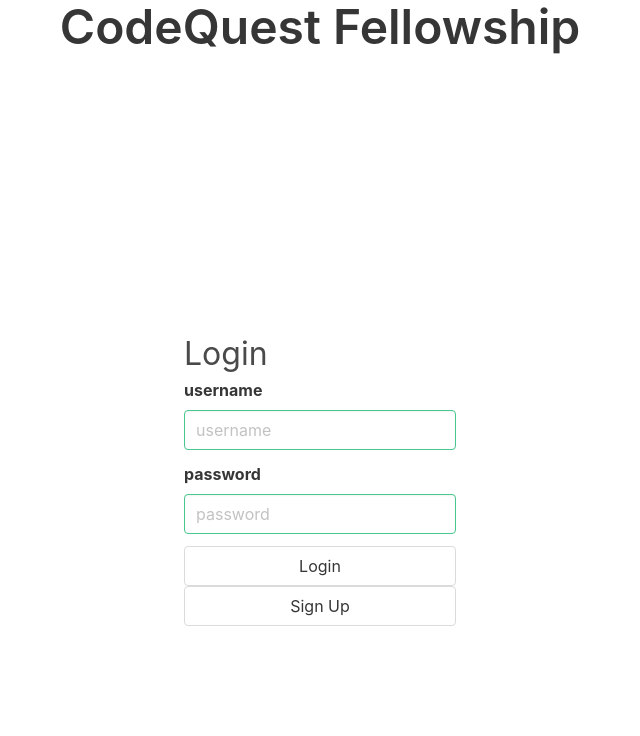
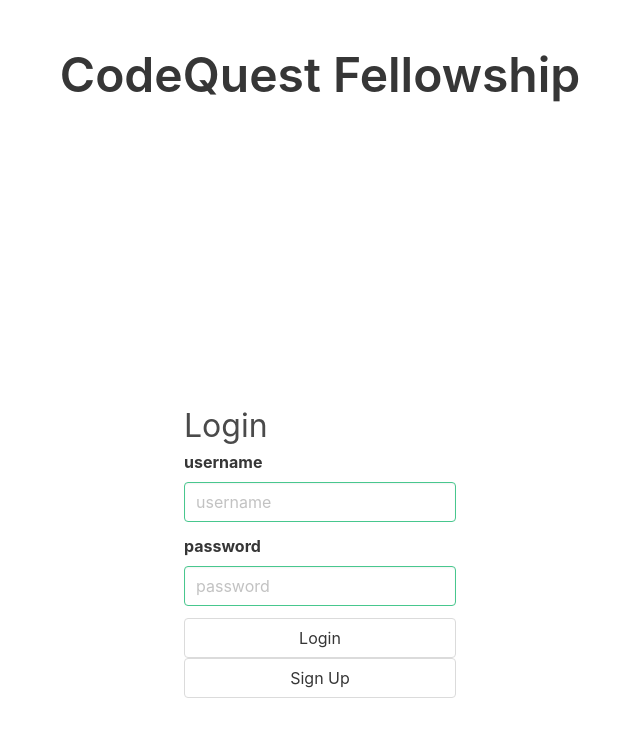
Before and after one commit to CodersQuest/fellowship, a React app: page /login in a window 1280 px wide. Shown: the top 736 px of the page, without its empty margins (320-960 px from the left). Built offline with nearby package versions, Linux system fonts and the light colour scheme; no server answers; the HTML template or start-up script is replaced by a standard one.

Commit message:
Updated Login component

```diff
--- a/client/src/components/App.jsx
+++ b/client/src/components/App.jsx
@@ -177,7 +177,14 @@ class App extends Component {
     <Router>
      <div>
 
-        <h1 className="title is-1 is-uppcase has-text-centered">CodeQuest Fellowship</h1>
+        <section className="hero">
+          <div className="hero-body">
+            <div className="container">
+              <h1 className="title is-1 is-uppcase has-text-centered">CodeQuest Fellowship</h1>
+            </div>
+          </div>
+        </section>
+
         {/* {renderLanding()} */}
         <Switch>
           {/* <Route path="/dashboard" render={renderDashboard}/> */}
```
